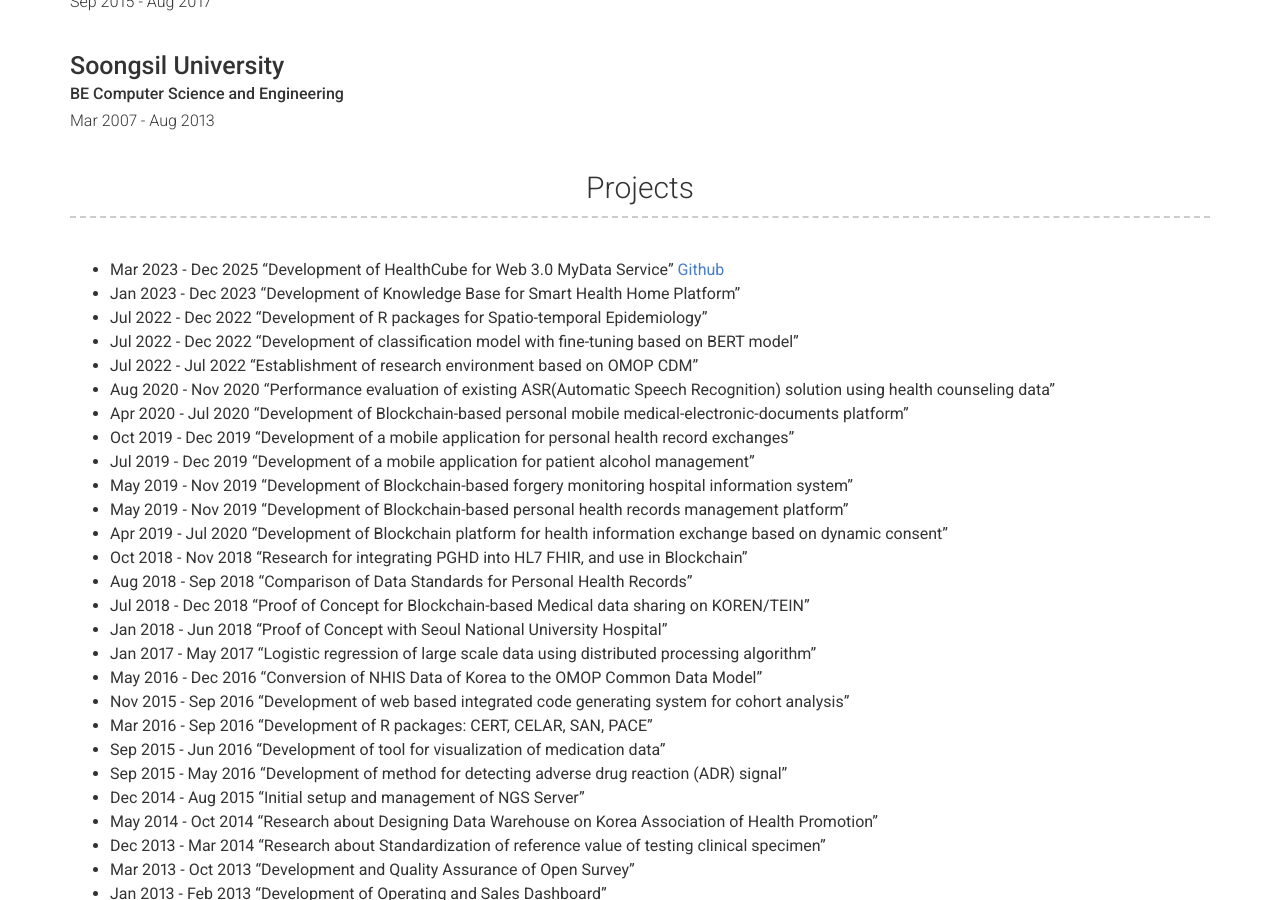
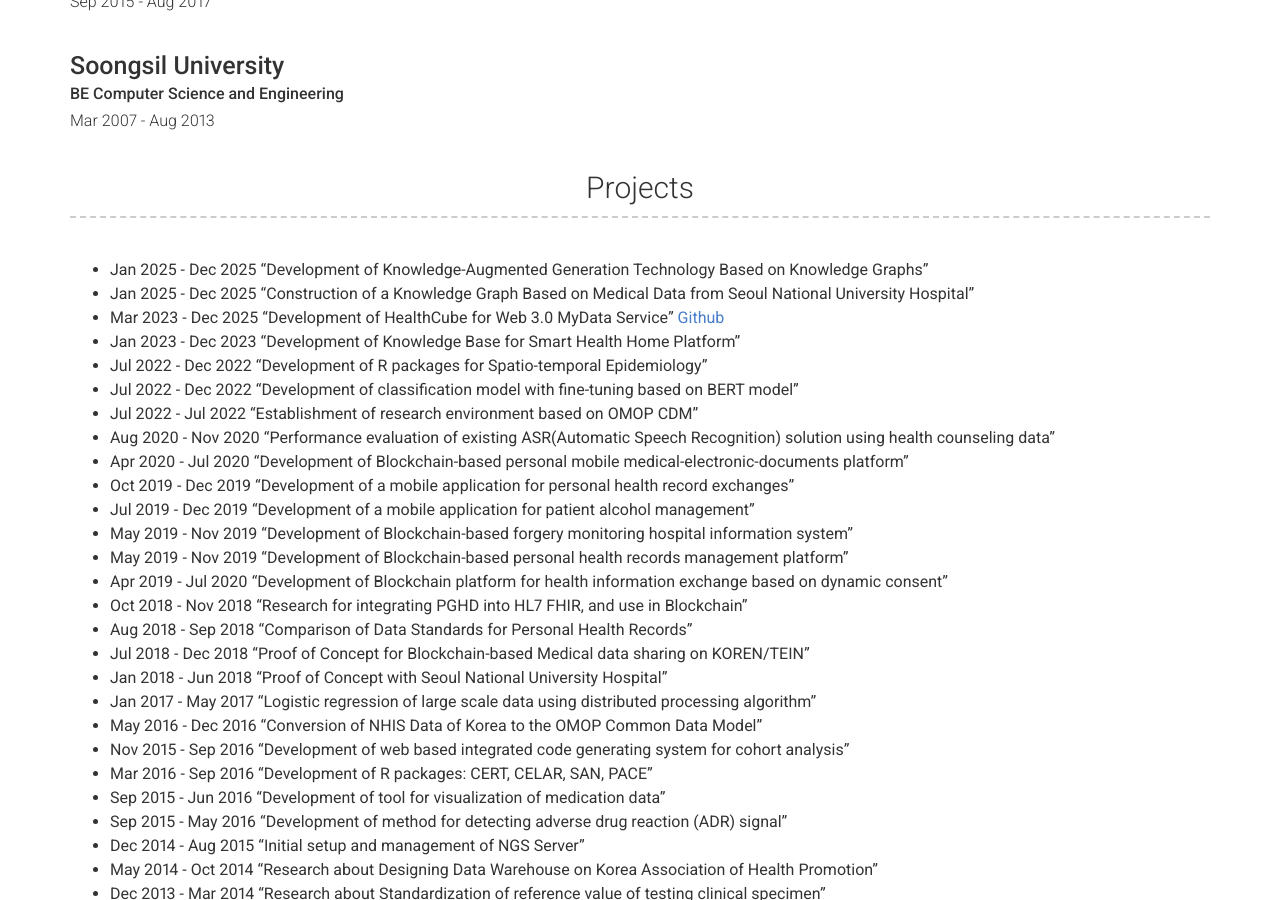
Before and after one commit to jungsungjae/jungsungjae.github.io, a Jekyll site: the page built from index.md, in a window 1280 px wide and 900 px high, scrolled down 1826 px. Built offline with Jekyll 4.4.1, drawn with Linux system fonts in a browser that asks for light colours; nearby versions of some CDN libraries.

Commit message:
Update _config.yml

```diff
--- a/_config.yml
+++ b/_config.yml
@@ -135,6 +135,8 @@ content:
   - title: Projects
     layout: text
     content: |
+      - Jan 2025 - Dec 2025 "Development of Knowledge-Augmented Generation Technology Based on Knowledge Graphs"
+      - Jan 2025 - Dec 2025 "Construction of a Knowledge Graph Based on Medical Data from Seoul National University Hospital"
       - Mar 2023 - Dec 2025 "Development of HealthCube for Web 3.0 MyData Service" [Github](https://github.com/jungsungjae/healthcube)
       - Jan 2023 - Dec 2023 "Development of Knowledge Base for Smart Health Home Platform"
       - Jul 2022 - Dec 2022 "Development of R packages for Spatio-temporal Epidemiology"
```
